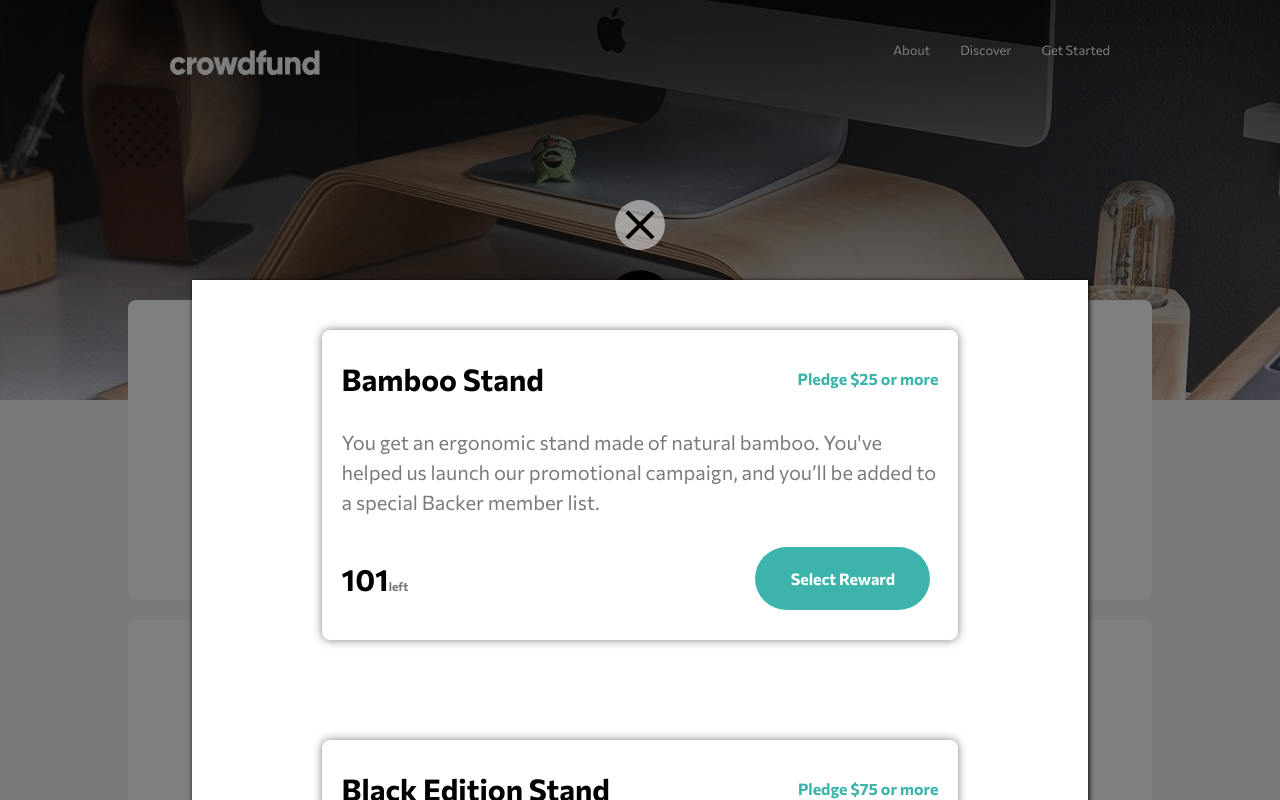
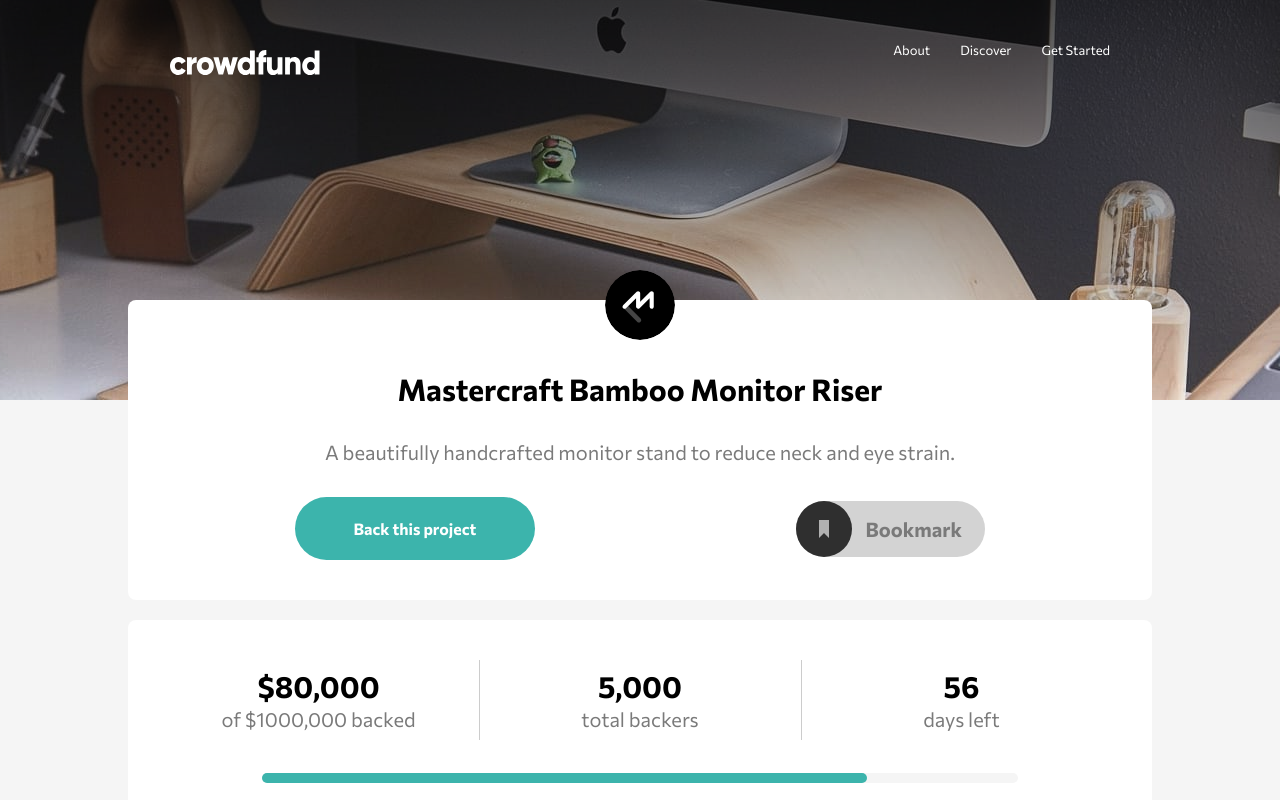
Before and after one commit to Netosilv4/CrowdFunding-fm, a React (Create React App) app: page / in a window 1280 px wide. Shown: the top 800 px of the page. Built offline with nearby package versions, Linux system fonts and the light colour scheme.

Commit message:
Realiza Modal

```diff
--- a/src/App.jsx
+++ b/src/App.jsx
@@ -1,4 +1,4 @@
-import React from 'react';
+import React, { useState } from 'react';
 import './globalStyles.css';
 import Arrecadation from './components/Arrecadation/index';
 import Product from './components/product/Product';
@@ -8,15 +8,17 @@ import About from './components/about';
 import ProductModal from './components/productModal';
 
 function App() {
+  const [show, setShow] = useState('none');
+
   return (
     <>
       <Hero />
       <Main>
-        <Product />
+        <Product setShow={setShow} />
         <Arrecadation />
         <About />
       </Main>
-      <ProductModal />
+      <ProductModal show={show} setShow={setShow} />
     </>
   );
 }
--- a/src/components/product/Product.jsx
+++ b/src/components/product/Product.jsx
@@ -1,4 +1,5 @@
 import React from 'react';
+import PropTypes from 'prop-types';
 import {
   Logo, Div, Button,
 } from './styles';
@@ -6,7 +7,7 @@ import {
   Section, P, ButtonBack, H2,
 } from '../UI';
 
-const Product = () => (
+const Product = ({ setShow }) => (
   <Section style={{ height: '300px', transform: 'translateY(-100px)', marginBottom: '-100px' }}>
     <Logo src="dale/images/logo-mastercraft.svg" alt="logo mastercraft" />
     <H2>
@@ -15,13 +16,17 @@ const Product = () => (
     </H2>
     <P>A beautifully handcrafted monitor stand to reduce neck and eye strain.</P>
     <Div>
-      <ButtonBack type="button">Back this project</ButtonBack>
+      <ButtonBack onClick={() => setShow('flex')} type="button">Back this project</ButtonBack>
       <Button type="button">
         <img src="dale/images/icon-bookmark.svg" alt="bookmark icon" />
-        {window.innerWidth > 900 ? <P style={{ fontWeight: '700' }}>Bookmark</P> : ''}
+        {window.innerWidth > 900 ? <P style={{ fontWeight: '700', width: '100%' }}>Bookmark</P> : ''}
       </Button>
     </Div>
   </Section>
 );
 
+Product.propTypes = {
+  setShow: PropTypes.func.isRequired,
+};
+
 export default Product;
--- a/src/components/product/styles.js
+++ b/src/components/product/styles.js
@@ -23,18 +23,18 @@ export const Div = styled.div`
 `;
 
 export const Button = styled.button`
-  width: 20%;
+  min-width: 20%;
   border: 0;
   border-radius: 100px;
   background-color: white;
+  display: flex;
+  justify-content: space-between;
+  padding: 0 10px 0 0;
+  align-items: center;
   @media(min-width: 900px){
+    background-color: lightgray;
     img{
       width: 62px;
     }
-    background-color: lightgray;
-    display: flex;
-    justify-content: space-between;
-    padding: 0 10px 0 0;
-    align-items: center;
   }
 `;
--- a/src/components/productModal/index.jsx
+++ b/src/components/productModal/index.jsx
@@ -1,20 +1,33 @@
-import React, { useState } from 'react';
+import React from 'react';
 import { IoMdClose } from 'react-icons/io';
+import PropTypes from 'prop-types';
 import RewardCard from '../rewardCards';
 import products from '../../helper/rewardCards/texts';
-import { ModelSection, Div } from './styles';
+import { ModelSection, Div, ModalHead } from './styles';
+import { H2, P } from '../UI';
 
-const ProductModal = () => {
-  const [show, setShow] = useState('flex');
-  return (
+const ProductModal = ({ show, setShow }) => (
   <ModelSection show={show} style={{ gap: '30px', textAlign: 'left', alignItems: 'left' }}>
-      <IoMdClose onClick={() => setShow('none')} size="50px" color="black" cursor="pointer" style={{ backgroundColor: 'rgba(255,255,255,0.5)', borderRadius: '50%' }} />
     <Div>
+      <ModalHead>
+        <H2>
+          Back this project
+        </H2>
+        <IoMdClose onClick={() => setShow('none')} size="50px" color="rgba(0,0,0,0.6)" cursor="pointer" style={{ backgroundColor: '#c2c2c27e', borderRadius: '50%' }} />
+      </ModalHead>
+      <P>
+        Want to support us in bringing Mastercraft Bamboo Monitor Riser out in the world?
+      </P>
       {
     products.map((e) => <RewardCard product={e} desactivate={e.quantity === 0} />)
   }
     </Div>
   </ModelSection>
 );
+
+ProductModal.propTypes = {
+  show: PropTypes.string.isRequired,
+  setShow: PropTypes.func.isRequired,
 };
+
 export default ProductModal;
--- a/src/components/productModal/styles.js
+++ b/src/components/productModal/styles.js
@@ -18,11 +18,19 @@ export const Div = styled.div`
   display: flex;
   gap: 100px;
   flex-direction: column;
-  background-color: white;
+  background-color: whitesmoke;
   padding: 50px 50px;
   width: 90%;
+  border-radius: 6px;
   @media(min-width: 900px) {
     width: 70%;
   }
   box-shadow: 1px 1px 5px black;
 `;
+
+export const ModalHead = styled.div`
+display: flex;
+justify-content: space-between;
+align-items: center;
+width: 100%;
+`;
```
Also changed, not shown: 1 other file (tests, documents, lock files or other folders). Lines whose indentation alone changed are shown as unchanged.
